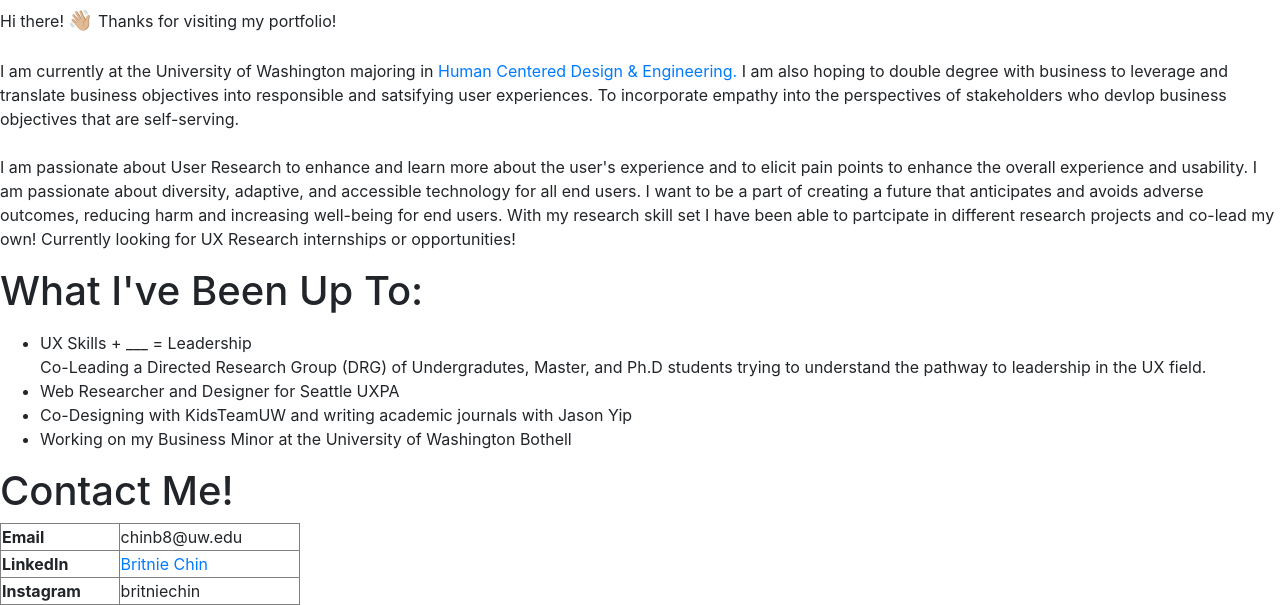
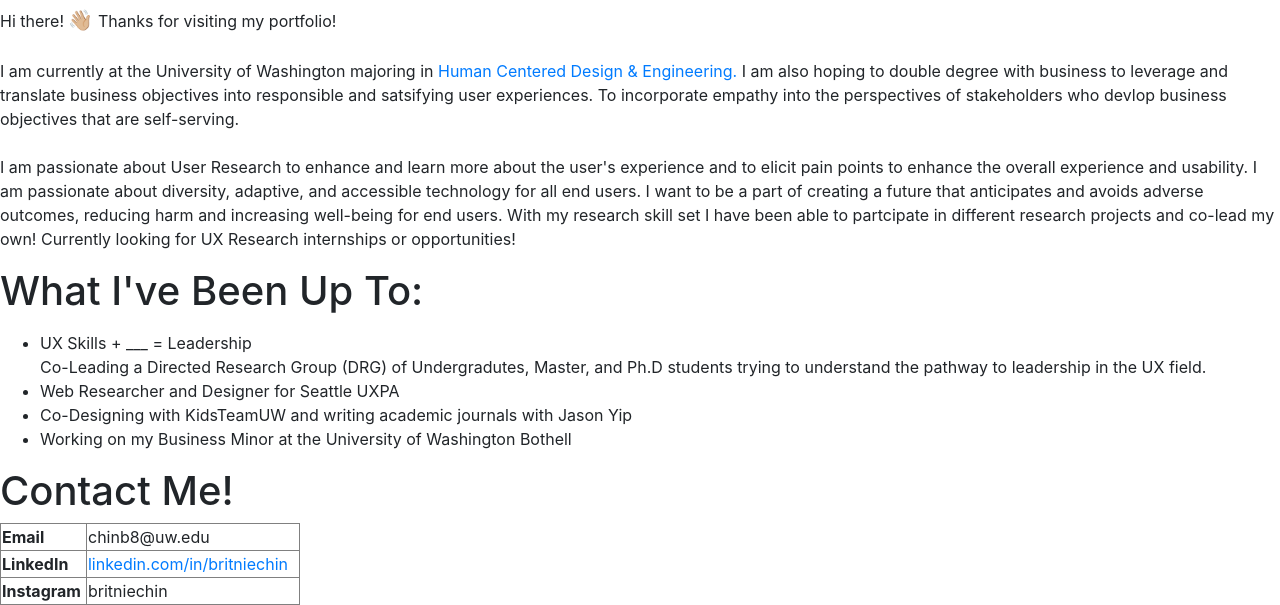
Before and after one commit to britniechin/britnie.github.io, a plain HTML site: page about.html in a window 1280 px wide. Shown: the part 807-1412 px from the top of the page. Drawn offline with nearby package versions, Linux system fonts and the light colour scheme.

Commit message:
about update

```diff
--- a/about.html
+++ b/about.html
@@ -102,7 +102,7 @@
                         </tr>
                         <tr>
                             <td><strong>LinkedIn</strong></td>
-                            <td><a href="www.linkedin.com/in/britniechin">Britnie Chin</a></td>
+                            <td><a href="www.linkedin.com/in/britniechin">linkedin.com/in/britniechin</a></td>
                         </tr>
                         <tr>
                             <td><strong>Instagram</strong></td>
```
